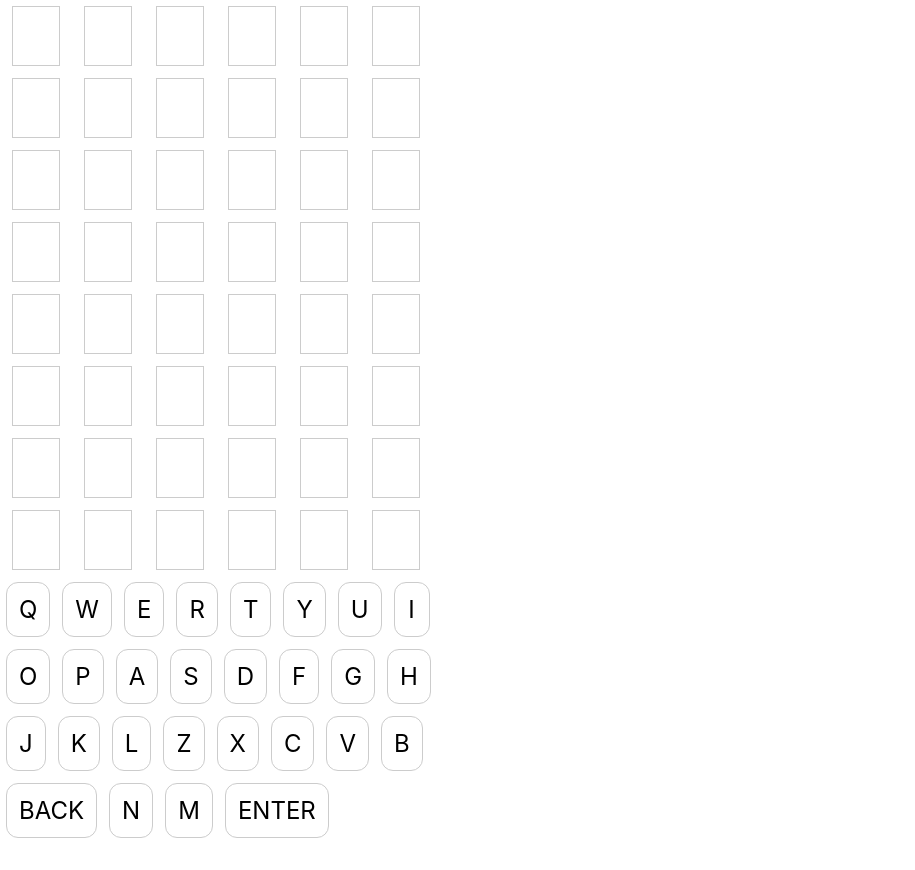
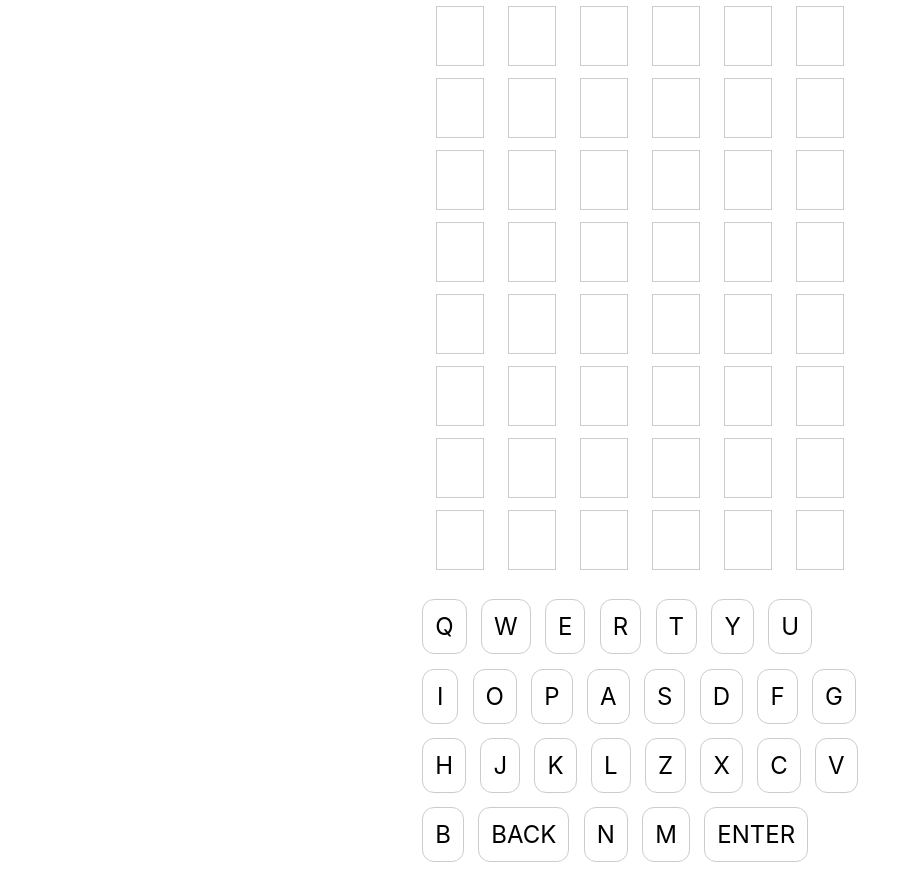
Before and after one commit to noellastrella/react-wordle, a Next.js app: page / in a window 1280 px wide. Shown: the whole page, without its empty margins (0-915 px from the left). Before the commit the page ends 844 px from the top, so only its background shows below. Built offline with nearby package versions, Linux system fonts and the light colour scheme; no server answers.

Commit message:
alignment of items / CSS changes

```diff
--- a/components/KeyBoard.tsx
+++ b/components/KeyBoard.tsx
@@ -12,6 +12,7 @@ export default function KeyBoard({keyClick, word, letterArr, attempt, letters, c
     let classes;
 
     return(
+    <div className={styles.keyboardContainer}>
         <div className={styles.keyboard}>
             {
                 letters.map((e,i)=>{ // iterate over all letters
@@ -25,9 +26,6 @@ export default function KeyBoard({keyClick, word, letterArr, attempt, letters, c
                     }else if(chosen[e]=="gray"){
                         classes += ` ${styles.gray}`;
                     }
-
-
-
                     //*/
                     return(
                         <div className={classes} key={i} id={e} onClick={keyClick} data-value={e} >
@@ -37,5 +35,6 @@ export default function KeyBoard({keyClick, word, letterArr, attempt, letters, c
                 })
             }
         </div>
+    </div>
     )
 }
--- a/components/WordBoard.tsx
+++ b/components/WordBoard.tsx
@@ -10,7 +10,7 @@ export default function WordBoard({letterArr, word, attempt, chosen}){
     let wordArr = word.split("");
     //console.log(word)
     return(
-        <div id="words">
+        <div id={styles.words}>
             {lettersArray.map((arr,i)=>{
                 return(
                     <div id={styles.wordsContainer} key={i}>
--- a/styles/Keyboard.module.scss
+++ b/styles/Keyboard.module.scss
@@ -11,7 +11,7 @@
     padding: .5em;
     border-radius: .5em;
     border: 1px solid #CCC;
-    margin: .25em;
+    margin: .3em;
     user-select: none;
     min-width: 1.5em;
     cursor: pointer;
@@ -40,6 +40,12 @@
     min-height: 2.5em;
 }
 
+.keyboardContainer{
+    display: flex;
+    flex-direction: column;
+    justify-content: center;
+    align-items: center;
+}
 
 
 .green{
--- a/styles/Main.module.scss
+++ b/styles/Main.module.scss
@@ -14,7 +14,13 @@
     min-height: 2.5em;
 }
 
-
+#words{
+    display: flex;
+    flex-direction: column;
+    justify-content: center;
+    align-items: center;
+    margin-bottom: 1em;
+}
 
 .green{
     background-color: aquamarine;
```
